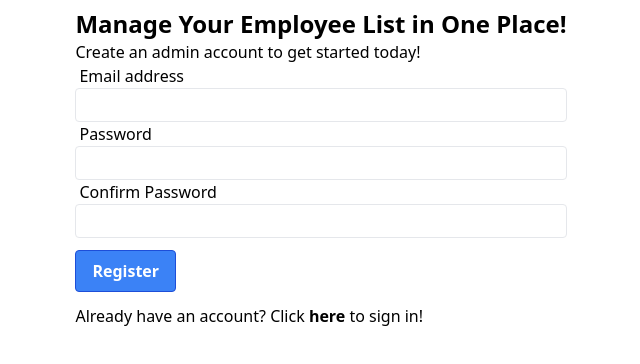
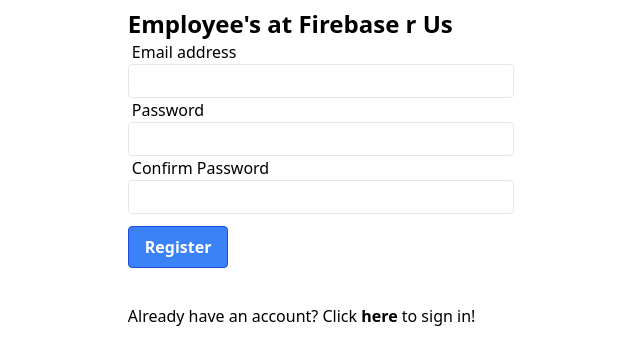
Before and after one commit to daniellebandong/firebase-piloting, a React (Create React App) app: page / in a window 1280 px wide. Shown: the top 364 px of the page, without its empty margins (319-959 px from the left). Built offline with nearby package versions, Linux system fonts and the light colour scheme.

Commit message:
added email and password validation reg page

```diff
--- a/package.json
+++ b/package.json
@@ -11,6 +11,7 @@
     "react-dom": "^18.2.0",
     "react-router-dom": "^6.16.0",
     "react-scripts": "5.0.1",
+    "validator": "^13.11.0",
     "web-vitals": "^2.1.4"
   },
   "scripts": {
@@ -38,7 +39,7 @@
     ]
   },
   "devDependencies": {
-    "tailwindcss": "^3.3.3",
-    "babel":"@babel/plugin-proposal-private-property-in-object"
+    "babel": "@babel/plugin-proposal-private-property-in-object",
+    "tailwindcss": "^3.3.3"
   }
 }
--- a/src/components/pages/Register.jsx
+++ b/src/components/pages/Register.jsx
@@ -2,7 +2,7 @@
 import { useState } from "react";
 import { getAuth, createUserWithEmailAndPassword } from "firebase/auth";
 //import AuthContext from "../../auth/AuthContext";
-
+import validator from "validator";
 
 //import { PrimaryButton } from "../buttons/Buttons";
 
@@ -12,23 +12,20 @@
     const [email, setEmail] = useState('');
     const [password, setPassword] = useState('');
     const emailRegex = /^[\w-\.]+@([\w-]+\.)+[\w-]{2,4}$/;
-    //const passwordRegex =
+    const passwordRegex = /^(?=.*[a-z])(?=.*[A-Z])(?=.*\d)(?=.*[@$!%*?&])[A-Za-z\d@$!%*?&]{8,}$/;
+    const isValidPassword = passwordRegex.test(password)
     const isEmailValid = emailRegex.test(email);
     const navigate = useNavigate();
-    const [showError, setShowError] = useState(false);
+    const [showErrorPassword, setShowErrorPassword] = useState(false);
+    const [showErrorEmail, setShowErrorEmail] = useState(false)
 
     const onSubmit = async (e) =>{
-        e.preventDefault();
-        //if an invalid email is entered throw an error
-        // if(!isEmailValid){
-        //     console.error("Invalid email address")
-        //     //still need to display error message to the user
-        // }
-        // //if email address is blank, throw error message
-        if(email.trim() === " "){
-            console.error("Email address is required")
-            setShowError(true)
 
+        if(!isEmailValid){
+            setShowErrorEmail('Invalid email address')
+        }
+        if(!isValidPassword){
+            setShowErrorPassword('Invalid password')
         }
         else{
             createUserWithEmailAndPassword(auth, email, password)
@@ -50,16 +47,16 @@
     return (
         <div className="flex justify-center">
             <div className="p-2 ">
-                <h1 className="text-2xl font-bold">Manage Your Employee List in One Place!</h1>
-                <p>Create an admin account to get started today!</p>
+                <h1 className="text-2xl font-bold">Employee's at Firebase r Us</h1>
                 <form action="">
                     <div className="">
                         <label htmlFor="" className="mx-1">Email address</label>
-                        <input type="text" required className="border p-1 rounded w-full" onChange={(e)=> setEmail(e.target.value.trim())}/>
+                        <input type="email" required className={"border p-1 rounded w-full"} onChange={(e) => setEmail(e.target.value.trim())} />
                     </div>
                     <div className="">
                         <label htmlFor="" className="mx-1">Password</label>
-                        <input type="password" required className="border p-1 rounded w-full" onChange={(e)=> setPassword(e.target.value.trim())}/>
+                        <input type="password" required className={"border p-1 rounded w-full" }
+                        onChange={(e) => setPassword(e.target.value.trim())} />
                     </div>
                     <div className="">
                         <label htmlFor="" className="mx-1">Confirm Password</label>
@@ -67,16 +64,13 @@
                     </div>
                     <button className="bg-blue-500 hover:bg-blue-700 text-white font-bold py-2 px-4 my-3 rounded border border-blue-700" onClick={onSubmit}>Register</button>
                 </form>
-                {showError && (
-                    <div role="alert">
-                        <div class="bg-red-500 text-white font-bold rounded-t px-4 py-2">
-                            Warning
-                        </div>
-                        <div class="border border-t-0 border-red-400 rounded-b bg-red-100 px-4 py-3 text-red-700">
-                            <p>Email Address is required</p>
-                        </div>
-                    </div>
-                )}
+                <span>
+                    {showErrorEmail}
+                </span>
+                <br />
+                <span>
+                    {showErrorPassword}
+                </span>
                 <p>Already have an account? Click <Link className="font-bold hover:cursor hover:underline" to={"/login"}>here</Link> to sign in!</p>
             </div>
         </div>
--- a/src/components/pages/UserInfo.jsx
+++ b/src/components/pages/UserInfo.jsx
@@ -2,11 +2,12 @@
 import { db, app } from '../../firebaseconfig'
 import { collection, getDocs, setDoc, doc } from 'firebase/firestore'
 import {getAuth, onAuthStateChanged } from 'firebase/auth'
-
+import { useNavigate } from 'react-router-dom'
 
 
 const InfoForm =() =>{
     const [buyerInfo, setBuyerInfo] = useState([])
+    const navigate = useNavigate()
     const auth = getAuth();
 
     useEffect(()=>{
@@ -29,6 +30,7 @@
             }
             else{
                 alert("You are not authenticated to access this resource")
+                navigate('/login')
             }
         })
         }
```
Also changed, not shown: 1 other file (tests, documents, lock files or other folders).
